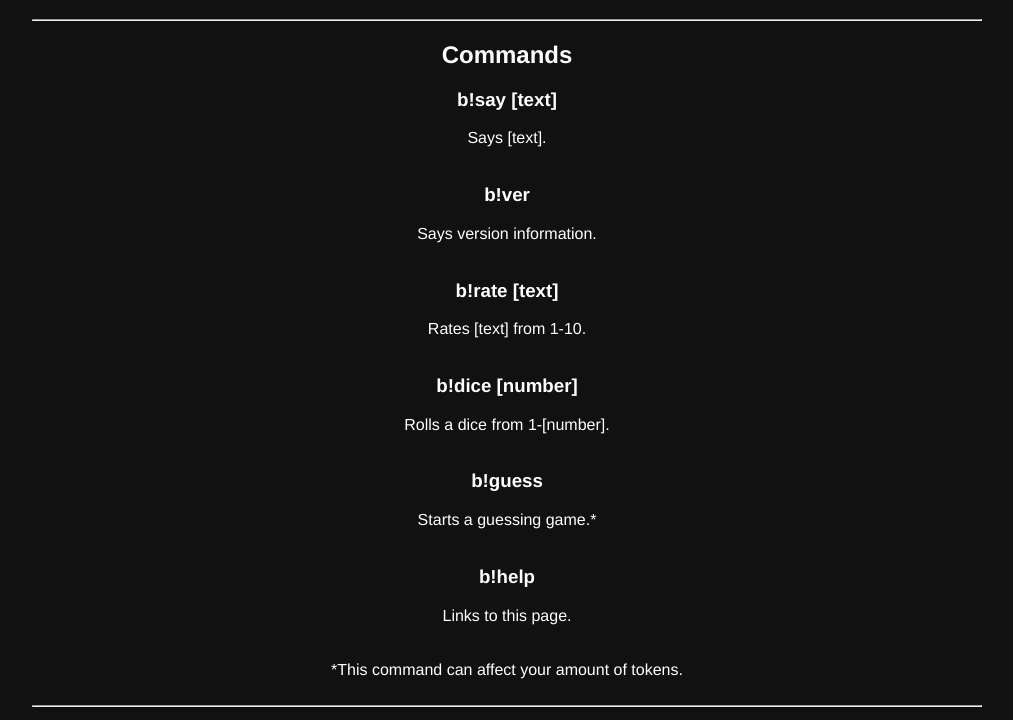
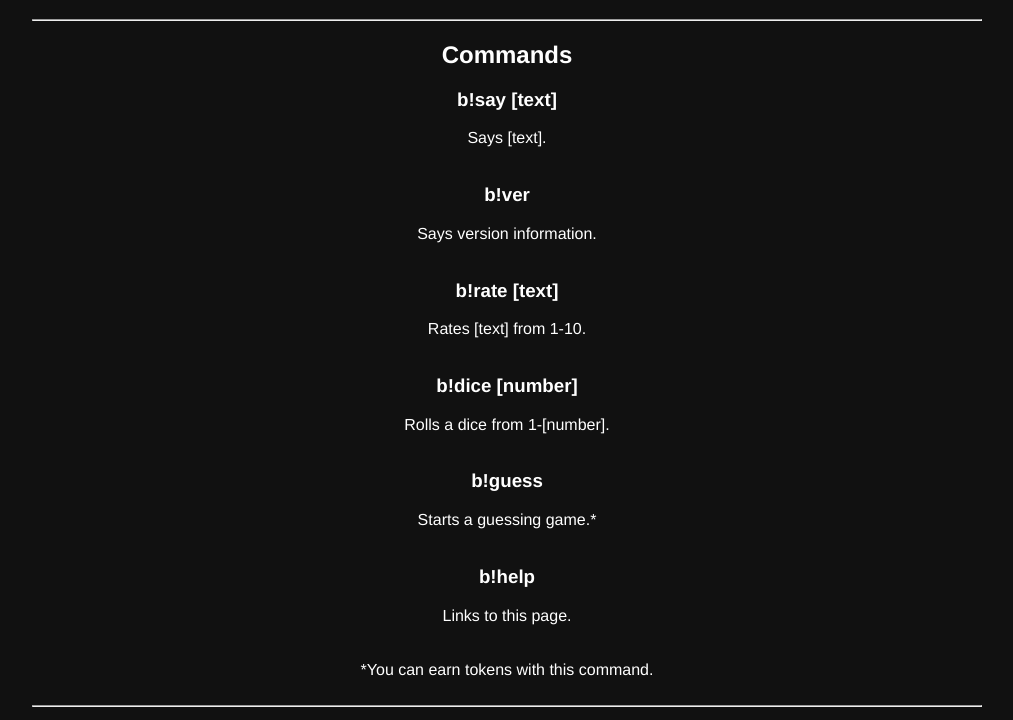
Before and after one commit to Voxalice/bleepBloop, a plain HTML site: page help/index.html in a window 1280 px wide. Shown: the part 61-781 px from the top of the page, without its empty margins (133-1146 px from the left). Drawn offline with Linux system fonts and the light colour scheme.

Commit message:
Update index.html

```diff
--- a/help/index.html
+++ b/help/index.html
@@ -28,7 +28,7 @@
         <h3>b!help</h3>
         Links to this page.<br><br><br>
 
-        *This command can affect your amount of tokens.<br><br>
+        *You can earn tokens with this command.<br><br>
 
         <hr>
         <p>There is also a special command called "b!play" which allows you to play with tokens.<br>
@@ -41,7 +41,7 @@
         Gives [number] tokens to [username].<br><br>
 
         <h3>b!play top</h3>
-        Shows the user with the most tokens!<br><br><br>
+        Shows the user with the most tokens!<br><br>
 
         <hr>
         <a href="../about">About</a>
```
